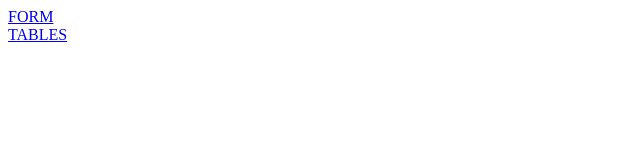
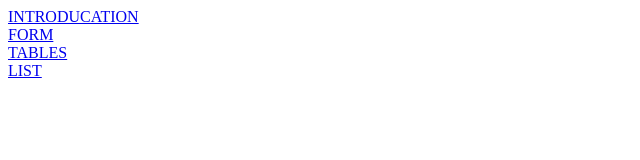
Before and after one commit to pvrajeshwari/pvrajeshwari.github.io, a plain HTML site: page index.html in a window 1280 px wide. Shown: the whole page, without its empty margins (0-640 px from the left). Drawn offline with Linux system fonts and the light colour scheme.

Commit message:
TEST-PUSH

```diff
--- a/index.html
+++ b/index.html
@@ -4,10 +4,17 @@
     </head>
     <body>
         <div>
+            <a href="introducation.html">INTRODUCATION</a>
+        </div>
+        <div>
             <a href="FORM.HTML">FORM</a>
             </div>
             <DIV>
             <A href="table2.html">TABLES</A>
+            <div>
+                <a href="list.html">LIST</a>
+
+            </div>
         </div>
     </body>
 </html>
```
